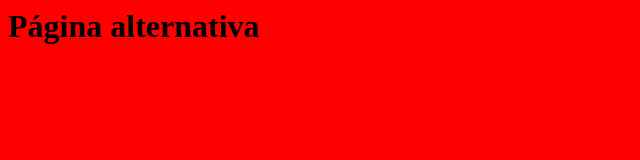
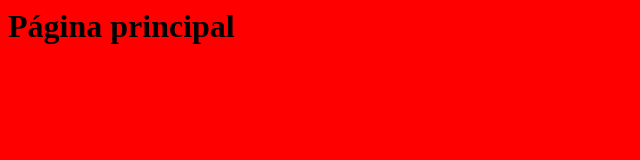
Before and after one commit to DavidNull/PresentacionSC1david, a plain HTML site: page index.html in a window 1280 px wide. Shown: the whole page, without its empty margins (0-640 px from the left). Drawn offline with Linux system fonts and the light colour scheme.

Commit message:
Update index.html

```diff
--- a/index.html
+++ b/index.html
@@ -1,5 +1,5 @@
 <html>
 <body style="background-color: red;">
-  <h1>Página alternativa</h1>
+  <h1>Página principal</h1>
 </body>
 </html>
```
